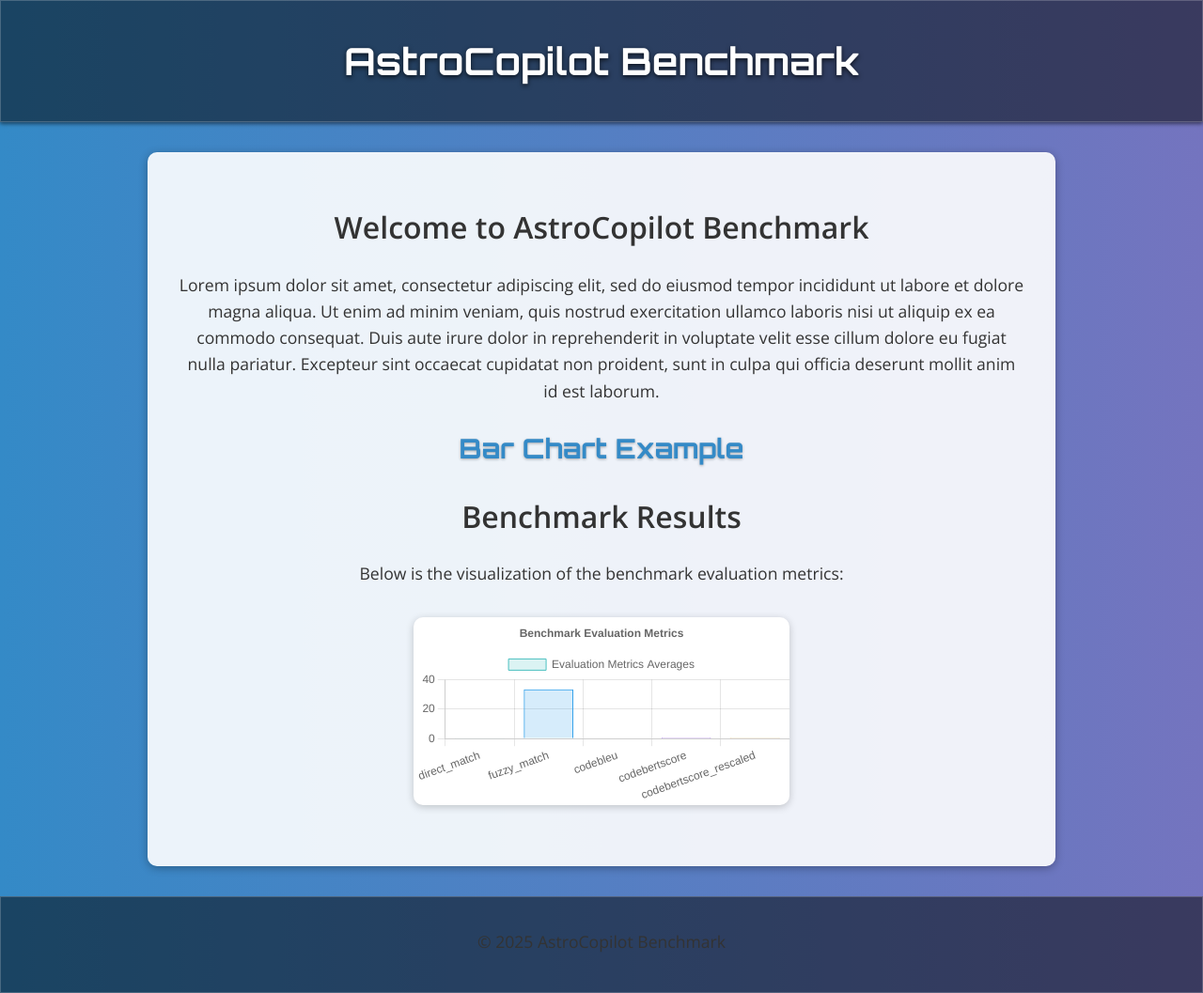
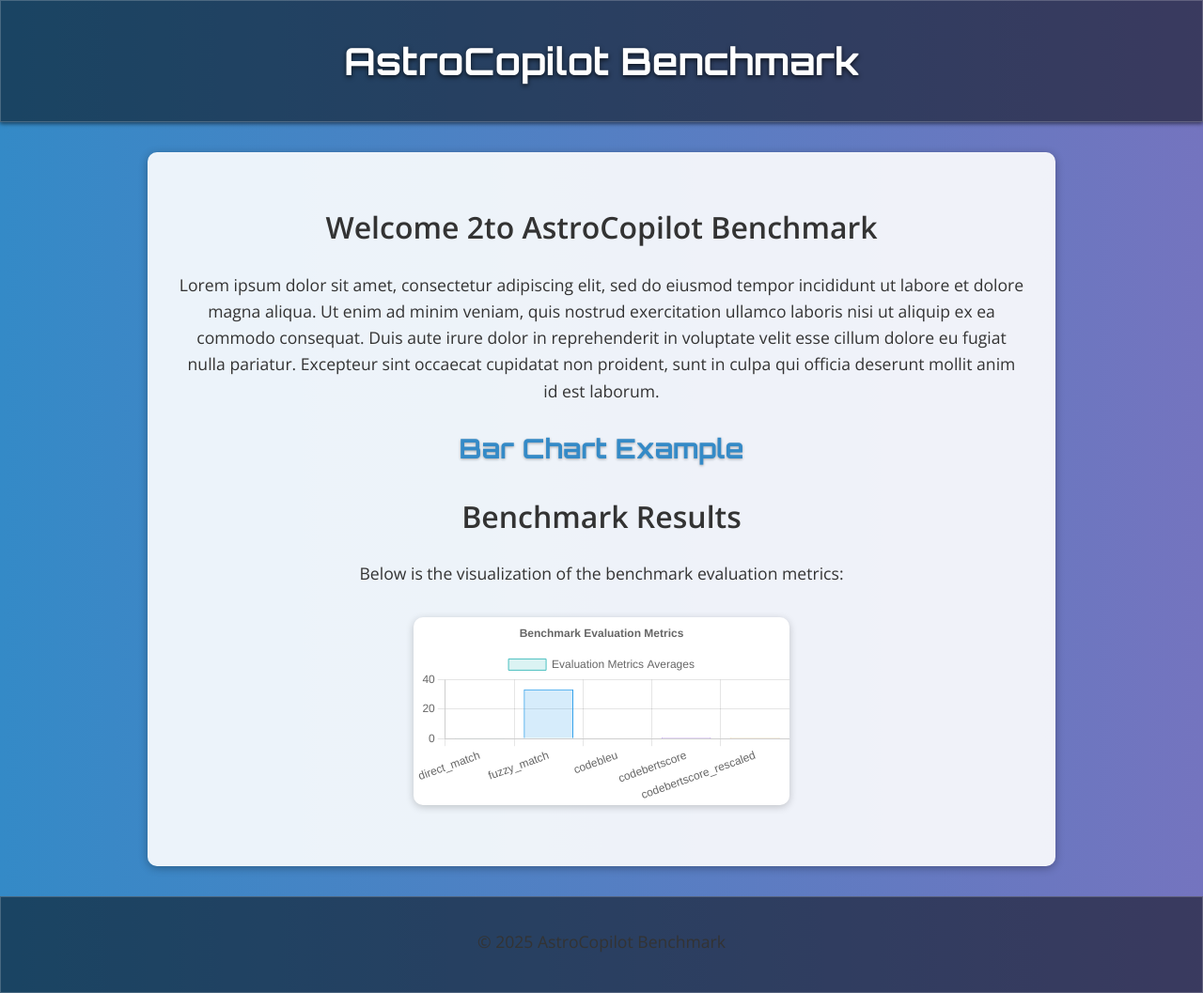
Before and after one commit to Murtato1/astbench, a Jekyll site: the page built from index.markdown, in a window 1280 px wide. Shown: the whole page at 94% size. Built offline with Jekyll 4.4.1, drawn with Linux system fonts in a browser that asks for light colours.

Commit message:
Update index.markdown

```diff
--- a/index.markdown
+++ b/index.markdown
@@ -3,7 +3,7 @@ layout: default
 title: Home
 ---
 
-# Welcome to AstroCopilot Benchmark
+# Welcome 2to AstroCopilot Benchmark
 
 Lorem ipsum dolor sit amet, consectetur adipiscing elit, sed do eiusmod tempor incididunt ut labore et dolore magna aliqua. Ut enim ad minim veniam, quis nostrud exercitation ullamco laboris nisi ut aliquip ex ea commodo consequat. Duis aute irure dolor in reprehenderit in voluptate velit esse cillum dolore eu fugiat nulla pariatur. Excepteur sint occaecat cupidatat non proident, sunt in culpa qui officia deserunt mollit anim id est laborum.
 
```
